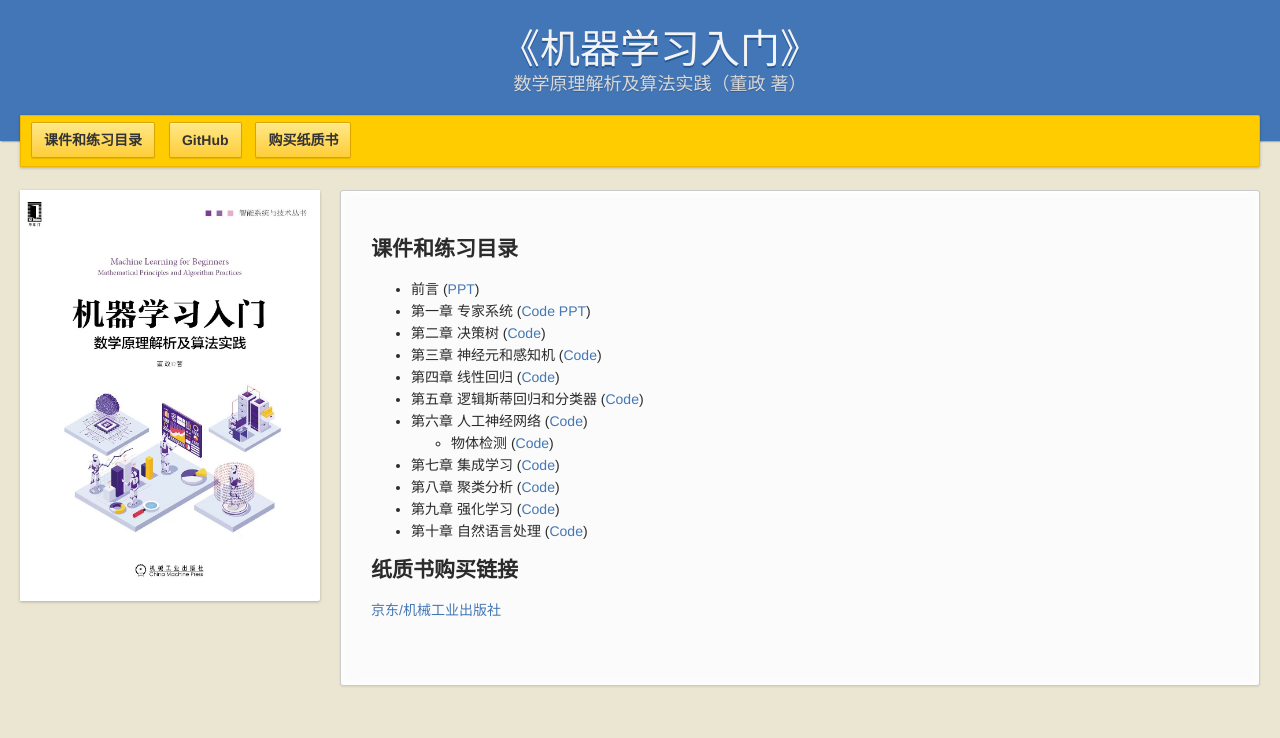
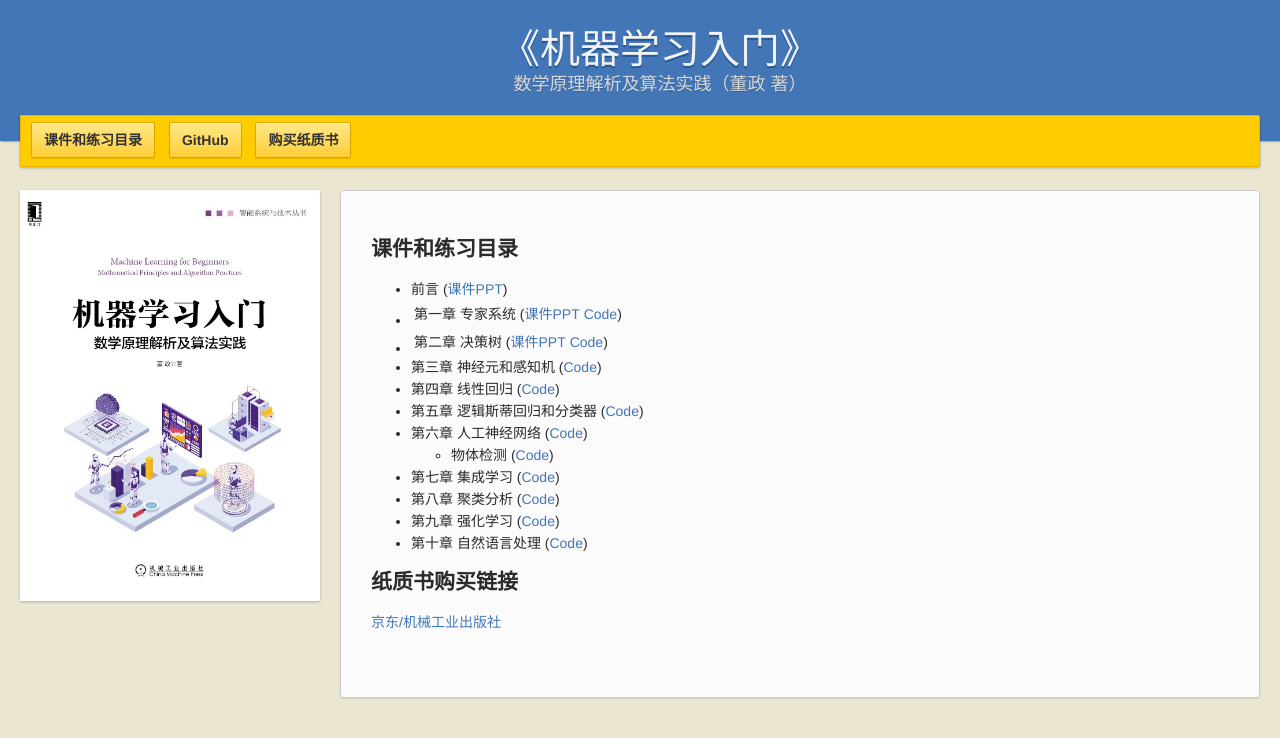
Before and after one commit to mlaibook/mlaibook.github.io, a Jekyll site: the page built from index.md, in a window 1280 px wide. Shown: the top 738 px of the page. Built offline with Jekyll 4.4.1, drawn with Linux system fonts in a browser that asks for light colours.

Commit message:
Update slides

```diff
--- a/index.md
+++ b/index.md
@@ -6,9 +6,9 @@
 ---
 # 课件和练习目录
 
-* 前言 ([PPT](/assets/slides/ch0-introduction.pptx))
-* 第一章 专家系统 ([Code](https://github.com/mlaibook/aipractice/blob/main/ch1-expert-system.ipynb) [PPT](/assets/slides/ch1-expert-system.pptx))
-* 第二章 决策树 ([Code](https://github.com/mlaibook/aipractice/blob/main/ch2-decision-tree.ipynb))
+* 前言 ([课件PPT](/assets/slides/ch0-introduction.pptx))
+* 第一章 专家系统 ([课件PPT](/assets/slides/ch1-expert-system.pptx) | [Code](https://github.com/mlaibook/aipractice/blob/main/ch1-expert-system.ipynb))
+* 第二章 决策树 ([课件PPT](/assets/slides/ch2-decision-tree.pptx) | [Code](https://github.com/mlaibook/aipractice/blob/main/ch2-decision-tree.ipynb))
 * 第三章 神经元和感知机 ([Code](https://github.com/mlaibook/aipractice/blob/main/ch3-perceptron.ipynb))
 * 第四章 线性回归 ([Code](https://github.com/mlaibook/aipractice/blob/main/ch4-linear-regression.ipynb))
 * 第五章 逻辑斯蒂回归和分类器  ([Code](https://github.com/mlaibook/aipractice/blob/main/ch5-logistic-regression.ipynb))
```
